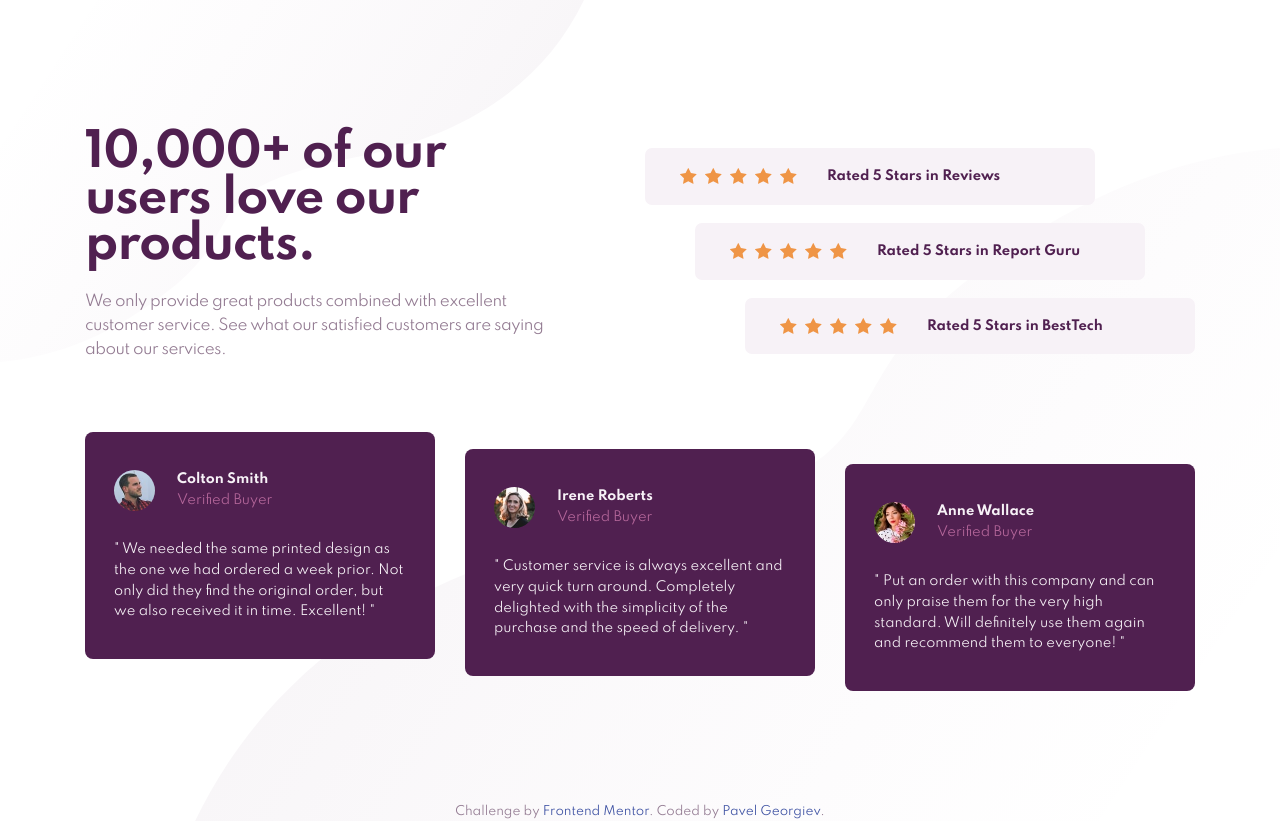
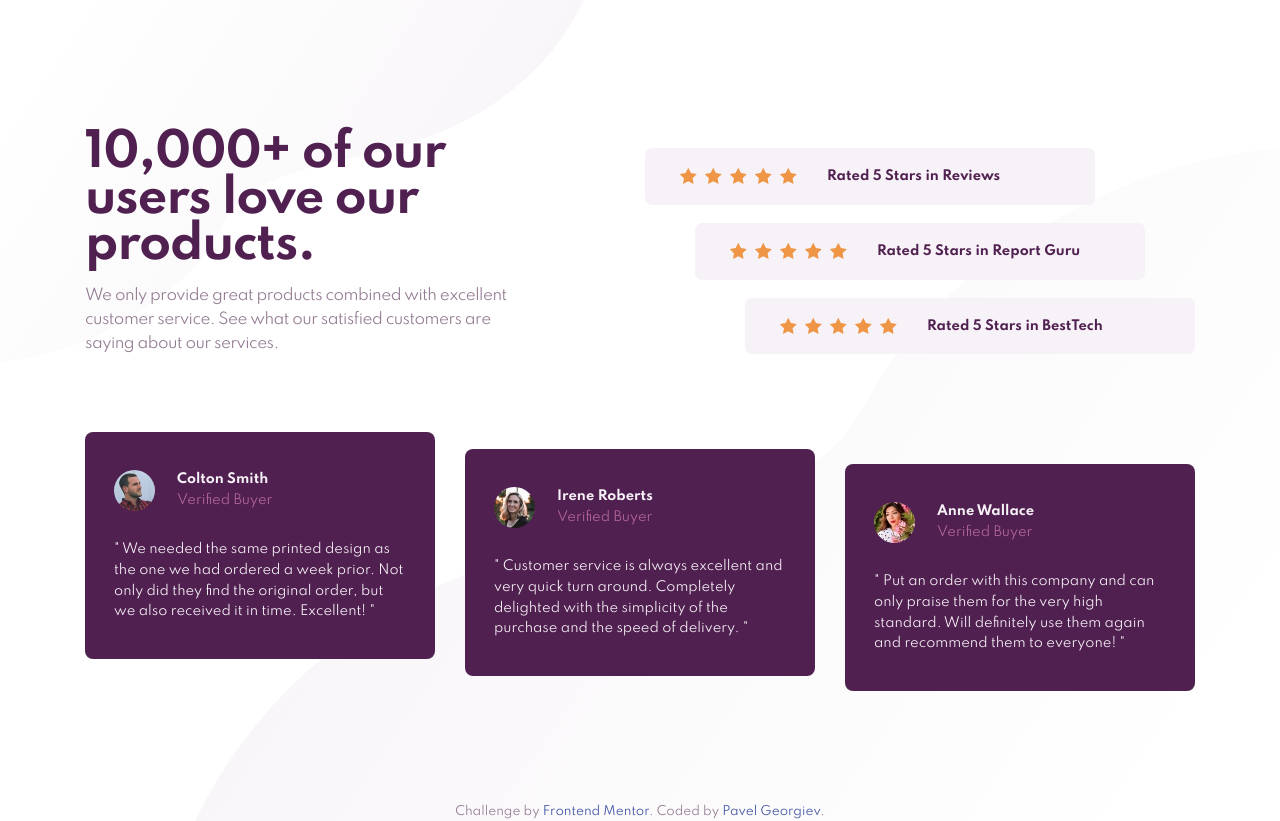
Before and after one commit to iPavelGeorgiev/social-proof-section, a website: page src/index.html in a window 1280 px wide. Drawn offline with Linux system fonts and the light colour scheme.

Commit message:
Adjust the max-width and margin on the testimonial title

```diff
--- a/src/scss/components/_testimonial.scss
+++ b/src/scss/components/_testimonial.scss
@@ -18,7 +18,7 @@
     text-align: center;
 
     @include breakpoint("lg", "min") {
-      max-width: 48rem;
+      max-width: 45rem;
       text-align: start;
     }
   }
@@ -28,7 +28,7 @@
     font-size: 3.2rem;
     line-height: vars.$line-height-small;
     letter-spacing: -0.1rem;
-    margin-bottom: 2.2rem;
+    margin-bottom: 1.6rem;
 
     @include breakpoint("lg", "min") {
       font-size: 4.6rem;
```
Also changed, not shown: src/css/main.css.
